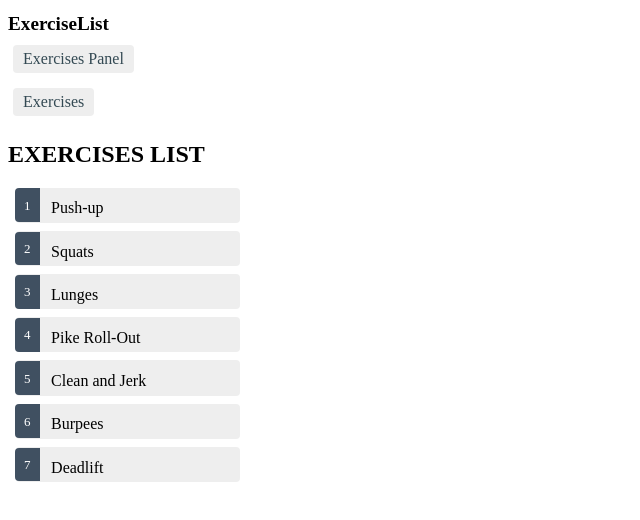
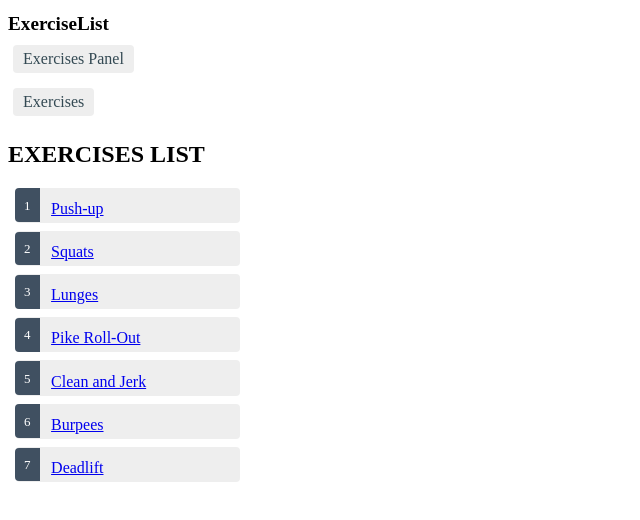
Before and after one commit to Nacchofer31/Angular9Projects, an Angular app in the folder exerciseList/: page /exercises in a window 1280 px wide. Shown: the top 520 px of the page, without its empty margins (0-640 px from the left). Built offline with nearby package versions, Linux system fonts and the light colour scheme.

Commit message:
Added routerLink to detail

```diff
--- a/exerciseList/src/app/exercises/exercises.component.html
+++ b/exerciseList/src/app/exercises/exercises.component.html
@@ -1,7 +1,8 @@
 <h2>EXERCISES LIST</h2>
 <ul class="exercises">
   <li *ngFor="let exercise of exercises" (click) = "onSelectExercise(exercise)" [class.selected]="exercise===selectedExercise">
+    <a routerLink="/detail/{{exercise.id}}">
     <span class="exercise">{{exercise.id}}</span>{{exercise.name}}
+    </a>
   </li>
 </ul>
-<app-exercise-detail [exercise]="selectedExercise"></app-exercise-detail>
```
